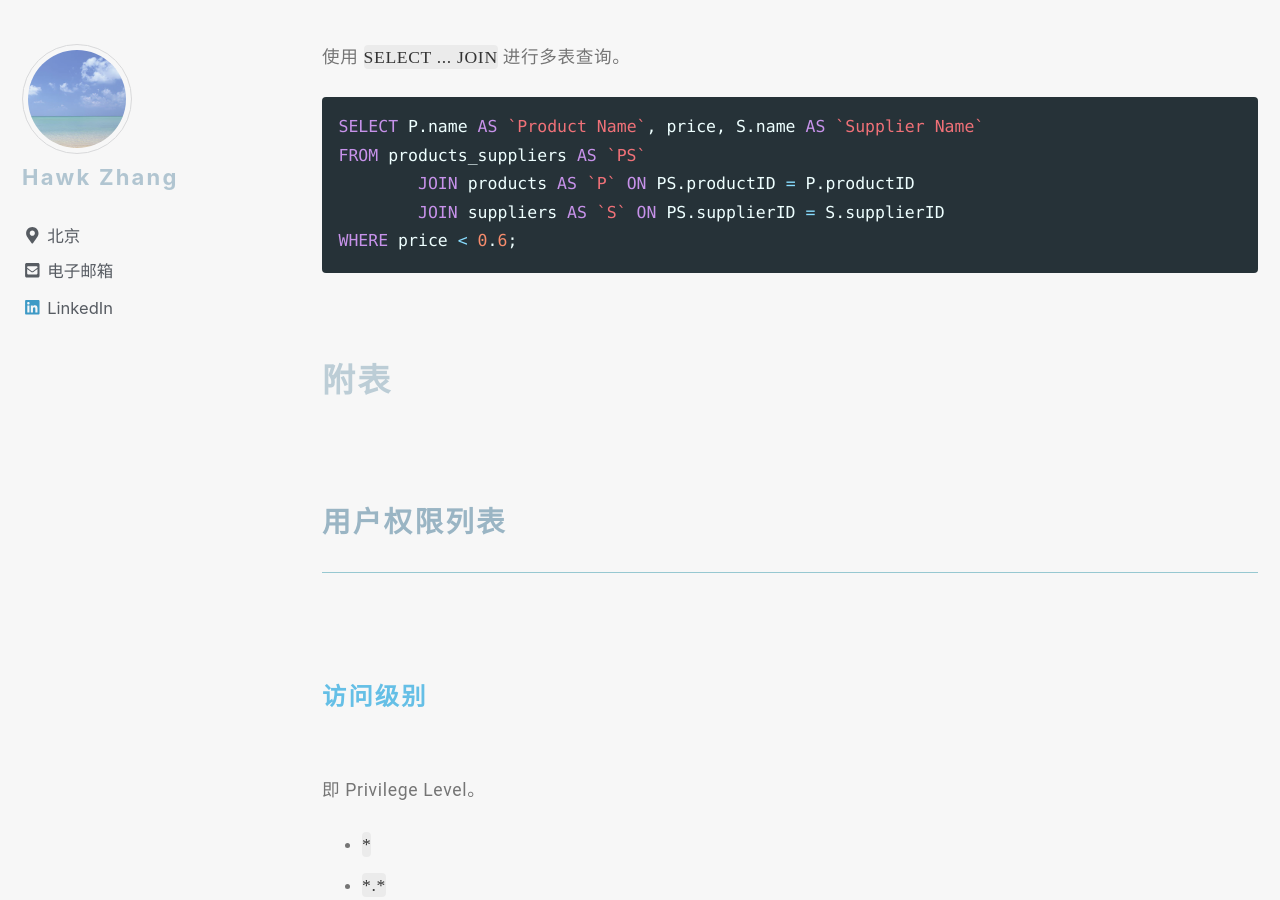
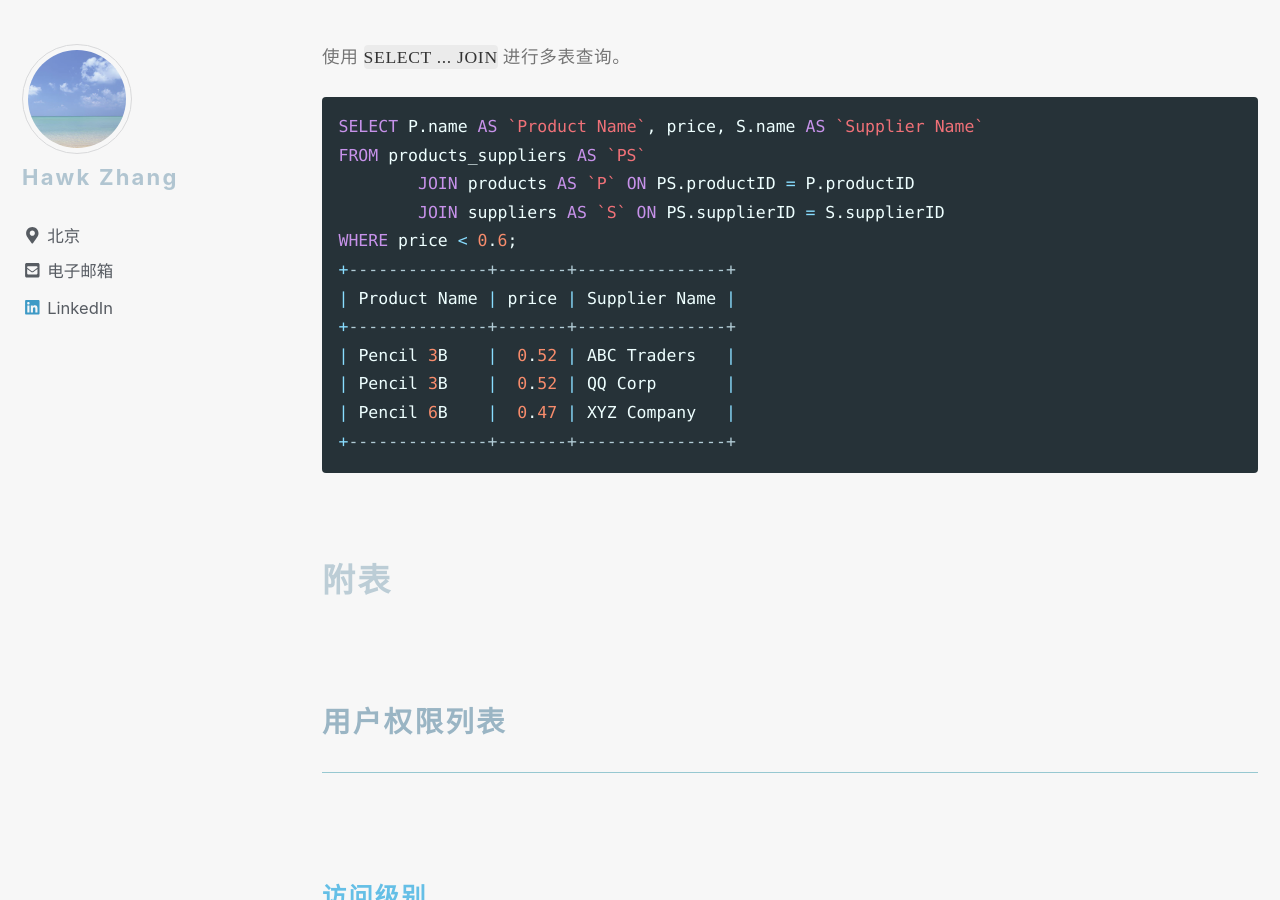
Before and after one commit to narru888/linotes_note, a Jekyll site: the page built from _posts/mysql/2016-04-02-statements.md, in a window 1280 px wide and 900 px high, scrolled down 32120 px. Built offline with Jekyll 4.4.1, drawn with Linux system fonts in a browser that asks for light colours; nearby versions of some CDN libraries; a script that is not in the unit is left out.

Commit message:
update on 2018-10-17 09:33:01 CST

````diff
--- a/_posts/mysql/2016-04-02-statements.md
+++ b/_posts/mysql/2016-04-02-statements.md
@@ -1290,6 +1290,13 @@ FROM products_suppliers AS `PS`
 	JOIN products AS `P` ON PS.productID = P.productID
 	JOIN suppliers AS `S` ON PS.supplierID = S.supplierID
 WHERE price < 0.6;
++--------------+-------+---------------+
+| Product Name | price | Supplier Name |
++--------------+-------+---------------+
+| Pencil 3B    |  0.52 | ABC Traders   |
+| Pencil 3B    |  0.52 | QQ Corp       |
+| Pencil 6B    |  0.47 | XYZ Company   |
++--------------+-------+---------------+
 ```
 
 
````
